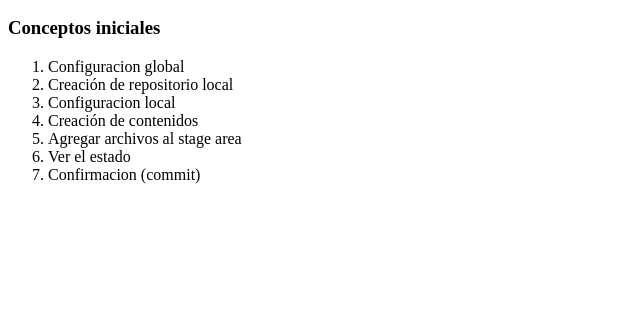
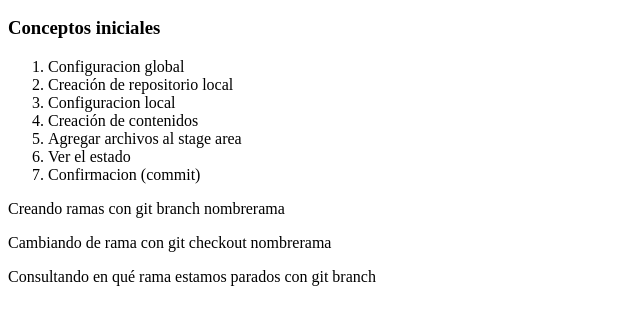
Before and after one commit to MelinaEliceo/CursoJueves-1, a plain HTML site: page index.html in a window 1280 px wide. Shown: the part 136-460 px from the top of the page, without its empty margins (0-640 px from the left). Drawn offline with Linux system fonts and the light colour scheme.

Commit message:
Agregado2

```diff
--- a/index.html
+++ b/index.html
@@ -25,5 +25,8 @@
         <li>Ver el estado</li>
         <li>Confirmacion (commit)</li>
     </ol>
+    <p>Creando ramas con git branch nombrerama</p>
+    <p>Cambiando de rama con git checkout nombrerama</p>
+    <p>Consultando en qué rama estamos parados con git branch</p>
 </body>
 </html>
```
